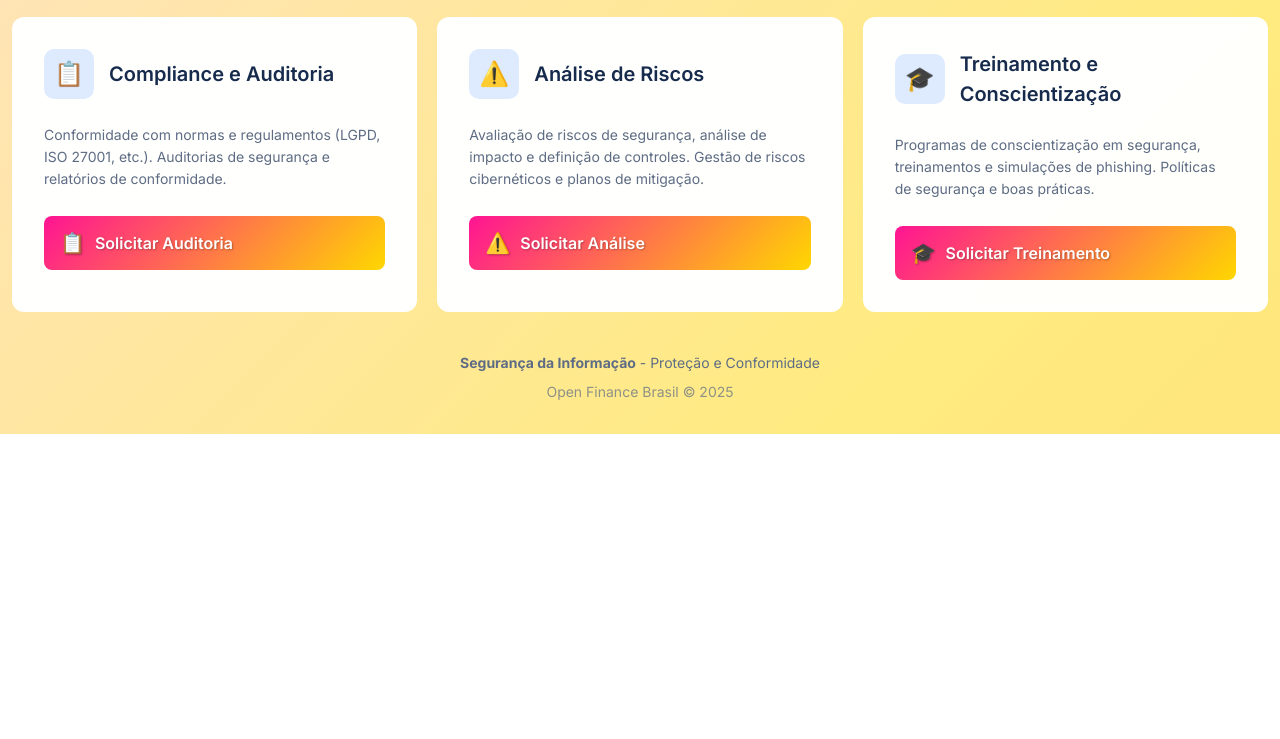
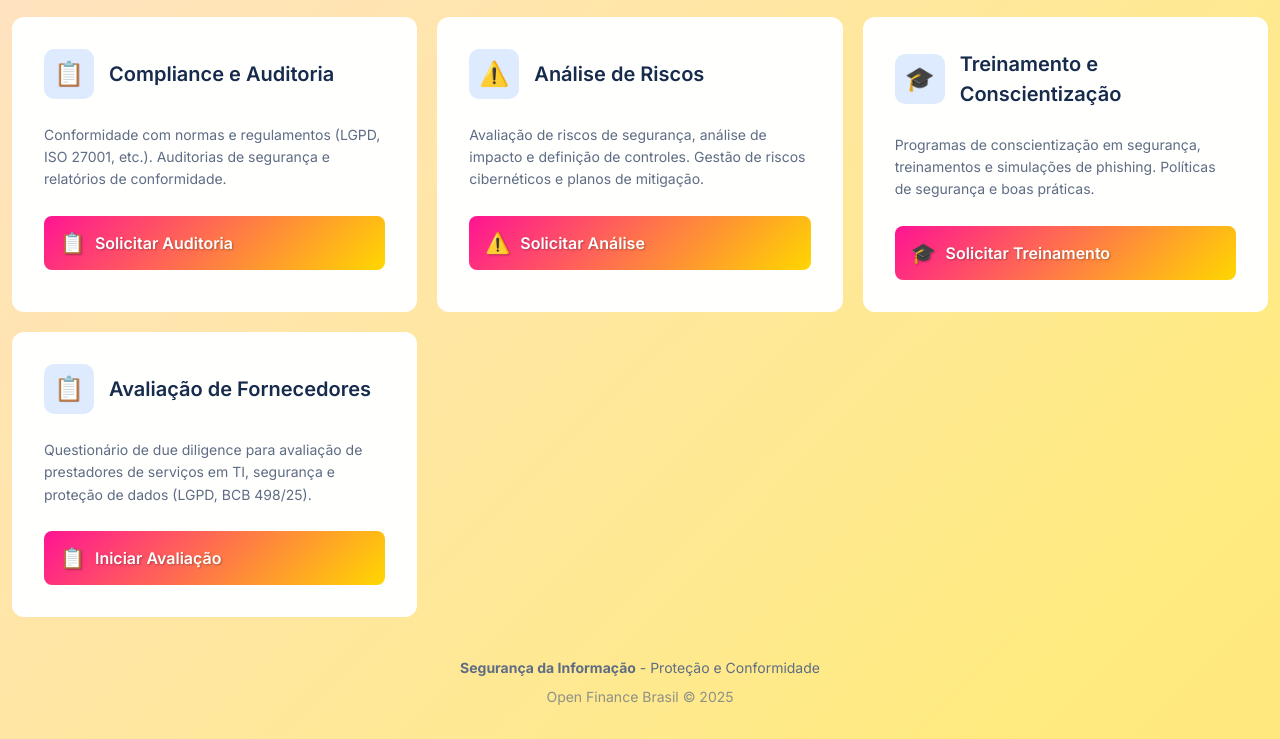
Before and after one commit to SCLuiz/central-servicos, a plain HTML site: page seguranca.html in a window 1280 px wide. Shown: the part 678-1417 px from the top of the page. Before the commit the page ends 1112 px from the top, so only its background shows below. Drawn offline with Linux system fonts and the light colour scheme; sample sign-in values are in the browser's storage.

```diff
--- a/seguranca.html
+++ b/seguranca.html
@@ -314,6 +314,21 @@
                     <span>Solicitar Treinamento</span>
                 </a>
             </div>
+
+            <!-- Avaliação de Fornecedores -->
+            <div class="service-card">
+                <div class="card-header">
+                    <div class="card-icon">📋</div>
+                    <div class="card-title">Avaliação de Fornecedores</div>
+                </div>
+                <div class="card-description">
+                    Questionário de due diligence para avaliação de prestadores de serviços em TI, segurança e proteção de dados (LGPD, BCB 498/25).
+                </div>
+                <a href="avaliar-fornecedor.html" class="card-button">
+                    <span style="font-size: 20px;">📋</span>
+                    <span>Iniciar Avaliação</span>
+                </a>
+            </div>
         </div>
 
         <!-- Footer -->
```
